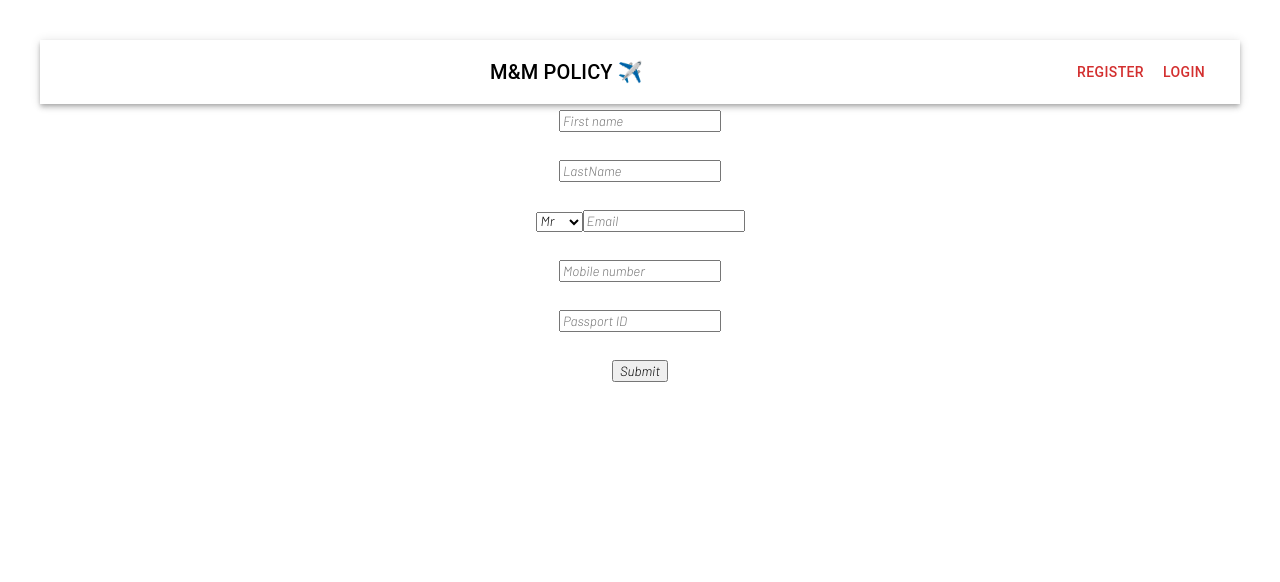
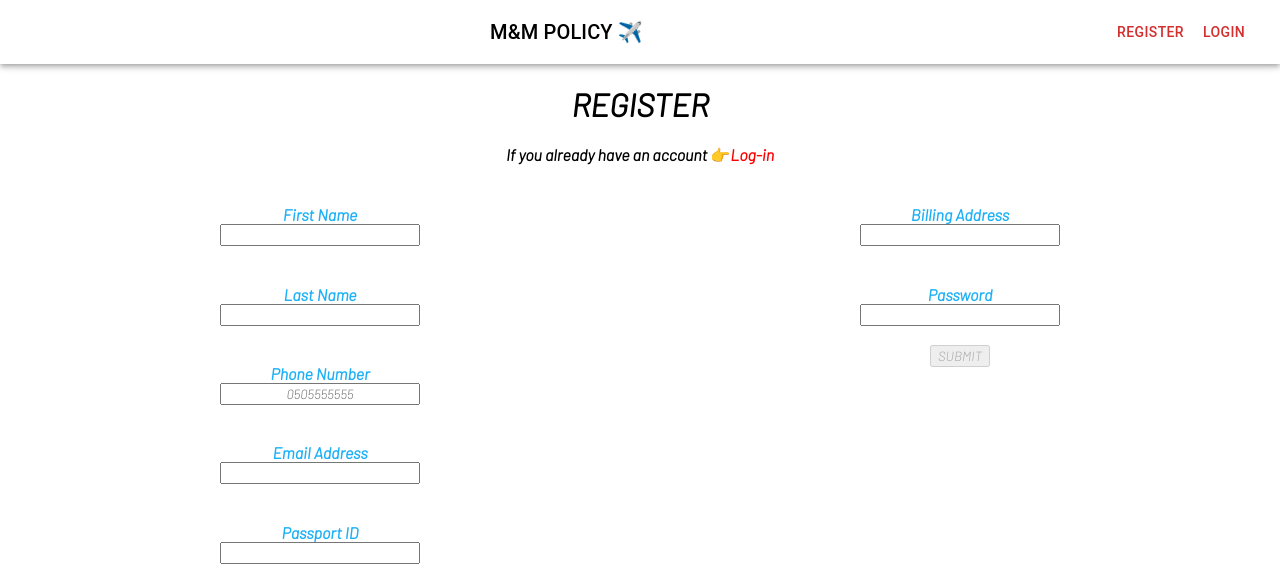
Before and after one commit to noammery/policy-client, a React (Create React App) app: page /register in a window 1280 px wide. Shown: the top 582 px of the page. Built offline with nearby package versions, Linux system fonts and the light colour scheme; the HTML template or start-up script is replaced by a standard one.

Commit message:
register

```diff
--- a/src/App.css
+++ b/src/App.css
@@ -2,13 +2,8 @@
   font-family: "Barlow", sans-serif;
 }
 
-body {
-  padding: 40px;
-}
-
 .App {
   text-align: center;
-  font-size: 22px;
 }
 
 input.inputBox {
@@ -29,5 +24,5 @@ input.inputBox {
   transform: translateX(-50%);
   top: 40px;
   border: 1px solid lightskyblue;
-  z-index:999;
+  z-index: 999;
 }
--- a/src/components/users/Register.jsx
+++ b/src/components/users/Register.jsx
@@ -1,86 +1,108 @@
+import { useForm } from "react-hook-form";
+import * as yup from "yup";
 import React from "react";
-import { useForm } from "react-hook-form";
+import "./register.css";
 import { yupResolver } from "@hookform/resolvers/yup";
-import * as yup from "yup";
+import { Link } from "react-router-dom";
 
-const schema = yup
-  .object({
+const schema = yup.object().shape({
   firstName: yup
     .string()
-      .matches(/^[aA-zZ\s]+$/, "Only alphabets are allowed for this field ")
-      .min(2, "Minimum 2 letters")
-      .max(40, "Max of 40 letters")
-      .required(),
+    .required()
+    .matches(/^[aA-zZ\s]+$/, "Only alphabets are allowed for this field "),
   lastName: yup
     .string()
-      .matches(/^[aA-zZ\s]+$/, "Only alphabets are allowed for this field ")
-      .required(),
-    Email: yup.string().required().email("Email is not valid"),
-    MobileNumber: yup
+    .required()
+    .matches(/^[aA-zZ\s]+$/, "Only alphabets are allowed for this field "),
+  phoneNumber: yup
     .string()
     .required()
     .matches(/^[0-9]+$/, "Must be only digits")
     .min(10, "Must be exactly 10 digits")
     .max(10, "Must be exactly 10 digits"),
-    PassportID: yup
+  password: yup
     .string()
     .required()
+    .min(6, "Must be minimum 6 digits long")
+    .max(20, "Must be maximum 20 digits long"),
+  email: yup.string().email().required(),
+  passportID: yup
+    .string()
+    .required("passport ID is a required field")
     .matches(/^[0-9]+$/, "Must be only digits")
     .min(9, "Must be exactly 9 digits")
     .max(9, "Must be exactly 9 digits"),
-  })
-  .required();
+  adress: yup.string().required(),
+});
 
 export default function Register() {
   const {
     register,
+    formState: { errors, isValid },
     handleSubmit,
-    formState: { errors },
-  } = useForm({
-    resolver: yupResolver(schema),
-  });
-  const onSubmit = (data) => console.log(data);
-  console.log(errors);
+    reset,
+  } = useForm({ mode: "onBlur", resolver: yupResolver(schema) });
+
+  const onSubmit = (data) => {
+    alert(JSON.stringify(data));
+    reset();
+  };
 
   return (
-    <form onSubmit={handleSubmit(onSubmit)}>
-      <input
-        type="firstName"
-        placeholder="First name"
-        {...register("FirstName")}
-      />
-      <p>{errors.firstName?.message}</p>
-      <input
-        type="text"
-        placeholder="LastName"
-        {...register("Last name", { maxLength: 100 })}
-      />
-      <p>{errors.lastName?.message}</p>
-      <select {...register("Title")}>
-        <option value="Mr">Mr</option>
-        <option value="Mrs">Mrs</option>
-        <option value="Miss">Miss</option>
-        <option value="Dr">Dr</option>
-      </select>
-      <input
-        type="text"
-        placeholder="Email"
-        {...register("Email", { pattern: /^\S+@\S+$/i })}
-      />
-      <p>{errors.Email?.message}</p>
-      <input
-        type="tel"
-        placeholder="Mobile number"
-        {...register("MobileNumber", { maxLength: 12 })}
-      />
-      <p>{errors.MobileNumber?.message}</p>
-      <input
-        type="text"
-        placeholder="Passport ID"
-        {...register("PassportID", { max: 9, min: 9, maxLength: 9 })}
-      />
-      <p>{errors.PassportID?.message}</p>
-      <input type="submit" />
+    <div className="Register">
+      <h1>REGISTER</h1>
+      <h4>
+        If you already have an account 👉<Link to="/login">Log-in</Link>
+      </h4>
+
+      <form autoComplete="off" onSubmit={handleSubmit(onSubmit)}>
+        <div className="smallForm">
+          <label>First Name</label>
+          <input {...register("firstName")} />
+          {errors?.firstName && <p>{errors?.firstName?.message || "Error!"}</p>}
+        </div>
+        <div className="smallForm">
+          <label>Last Name</label>
+          <input {...register("lastName")} />
+          {errors?.lastName && <p>{errors?.lastName?.message || "Error!"}</p>}
+        </div>
+
+        <div className="smallForm">
+          <label>Phone Number </label>
+
+          <input {...register("phoneNumber")} placeholder="0505555555" />
+          {errors?.phoneNumber && (
+            <p>{errors?.phoneNumber?.message || "Error!"}</p>
+          )}
+        </div>
+
+        <div className="smallForm">
+          <label>Email Address</label>
+          <input {...register("email")} />
+          {errors?.email && <p>{errors?.email?.message || "Error!"}</p>}
+        </div>
+
+        <div className="smallForm">
+          <label>Passport ID</label>
+          <input {...register("passportID")} />
+          {errors?.passportID && (
+            <p>{errors?.passportID?.message || "Error!"}</p>
+          )}
+        </div>
+
+        <div className="smallForm">
+          <label>Billing Address</label>
+          <input {...register("adress")} />
+          {errors?.adress && <p>{errors?.adress?.message || "Error!"}</p>}
+        </div>
+        <div className="smallForm">
+          <label>Password</label>
+          <input type="password" {...register("password")} />
+          {errors?.password && <p>{errors?.password?.message || "Error!"}</p>}
+        </div>
+
+        <input value="SUBMIT" type="submit" disabled={!isValid} />
       </form>
+    </div>
   );
 }
--- /dev/null
+++ b/src/components/users/register.css
@@ -0,0 +1,28 @@
+.Register a {
+  color: red;
+  text-decoration: none;
+}
+.Register form {
+  display: flex;
+  flex-direction: column;
+  align-items: center;
+  height: 50vh;
+  flex-wrap: wrap;
+}
+.Register p {
+  color: red;
+  font-weight: 900;
+}
+.smallForm {
+  margin: 1.5vw;
+  display: flex;
+  flex-direction: column;
+}
+.smallForm input {
+  text-align: center;
+  width: 15vw;
+}
+.smallForm label {
+  font-weight: 900;
+  color: #1cb0f6;
+}
```
Lines whose indentation alone changed are shown as unchanged.
